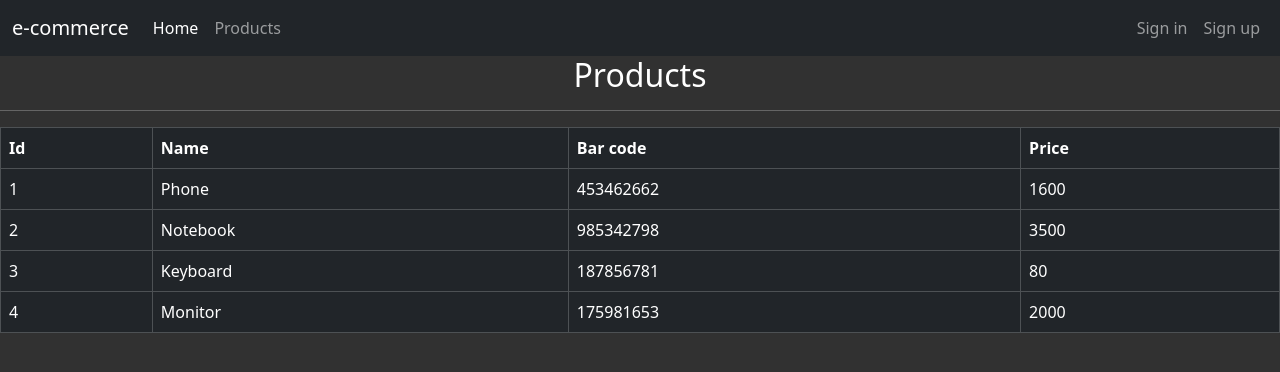
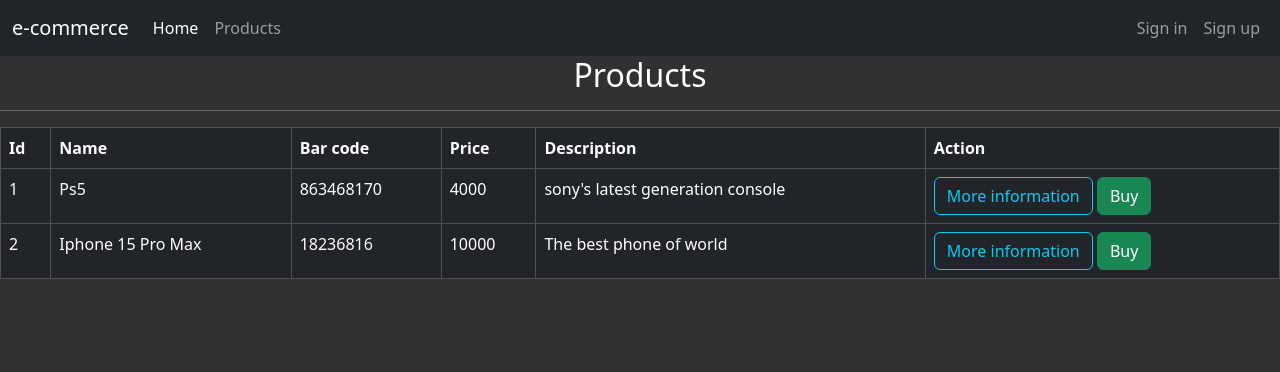
Before and after one commit to guilhermelimaramos/e-commerce_topicos-especiais, a Flask app: page /products in a window 1280 px wide. Shown: the top 372 px of the page. Run offline with Flask 3, Linux system fonts and the light colour scheme.

Commit message:
listing data

```diff
--- a/ecommerce/commerce.py
+++ b/ecommerce/commerce.py
@@ -13,6 +13,9 @@
   bar_code = db.Column(db.String(length=12), nullable=False, unique=True)
   description = db.Column(db.String(length=1024), nullable=False)
 
+def __repr__(self):
+  return f"Product {self.name}"
+
 
 @app.route('/')
 def page_home():
@@ -20,10 +23,5 @@
 
 @app.route('/products')
 def page_products():
-  itens = [
-    {'id': 1, 'name': 'Phone', 'bar_code': '453462662', 'price': 1600},
-    {'id': 2, 'name': 'Notebook', 'bar_code': '985342798', 'price': 3500},
-    {'id': 3, 'name': 'Keyboard', 'bar_code': '187856781', 'price': 80},
-    {'id': 4, 'name': 'Monitor', 'bar_code': '175981653', 'price': 2000}
-  ]
-  return render_template('products.html', itens=itens)
+  product = Product.query.all()
+  return render_template('products.html', product=product)
--- a/ecommerce/templates/products.html
+++ b/ecommerce/templates/products.html
@@ -14,15 +14,22 @@
       <th scope="col">Name</th>
       <th scope="col">Bar code</th>
       <th scope="col">Price</th>
+      <th scope="col">Description</th>
+      <th scope="col">Action</th>
     </tr>
   </thead>
   <tbody>
-    {% for item in itens %}
+    {% for prod in product %}
     <tr>
-      <td>{{item.id}}</td>
-      <td>{{item.name}}</td>
-      <td>{{item.bar_code}}</td>
-      <td>{{item.price}}</td>
+      <td>{{prod.id}}</td>
+      <td>{{prod.name}}</td>
+      <td>{{prod.bar_code}}</td>
+      <td>{{prod.price}}</td>
+      <td>{{prod.description}}</td>
+      <td>
+        <button class="btn btn-outline-info">More information</button>
+        <button class="btn btn-outline btn-success">Buy</button>
+      </td>
     </tr>
     {% endfor %}
   </tbody>
```
